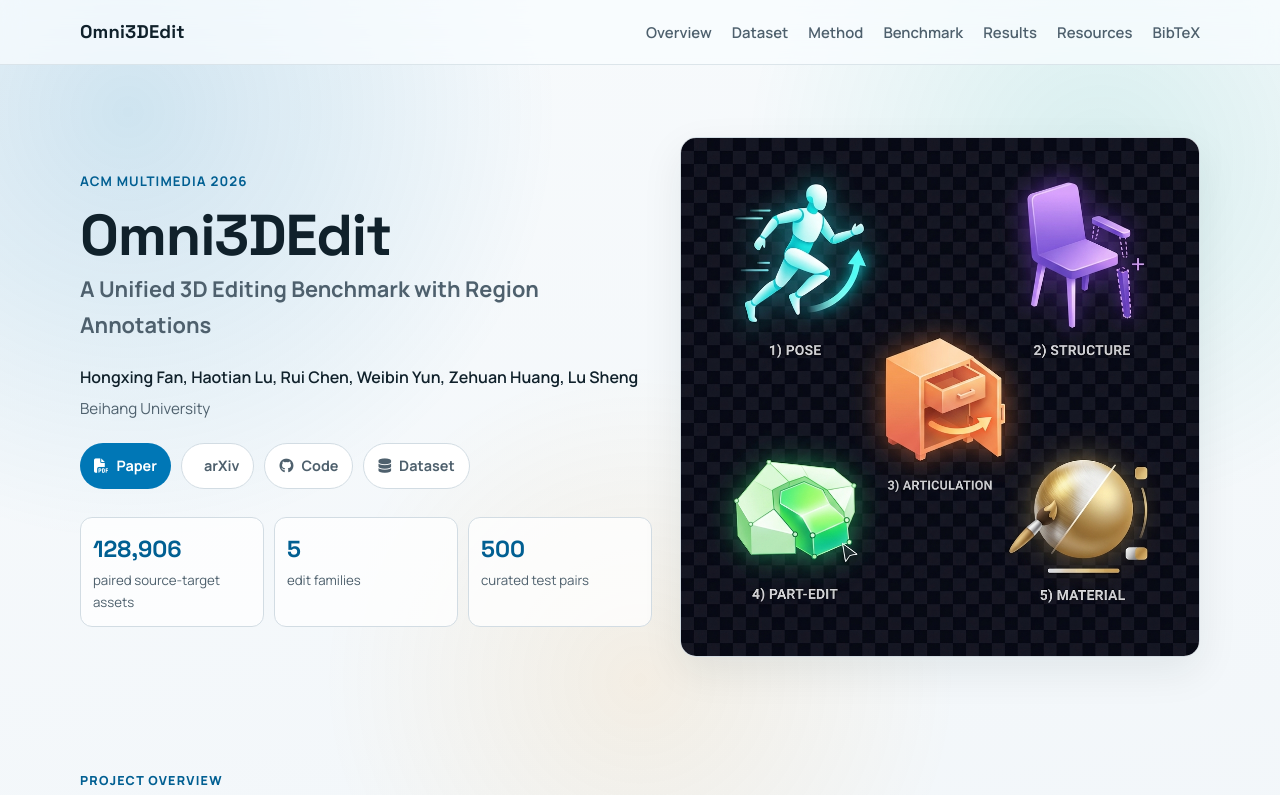
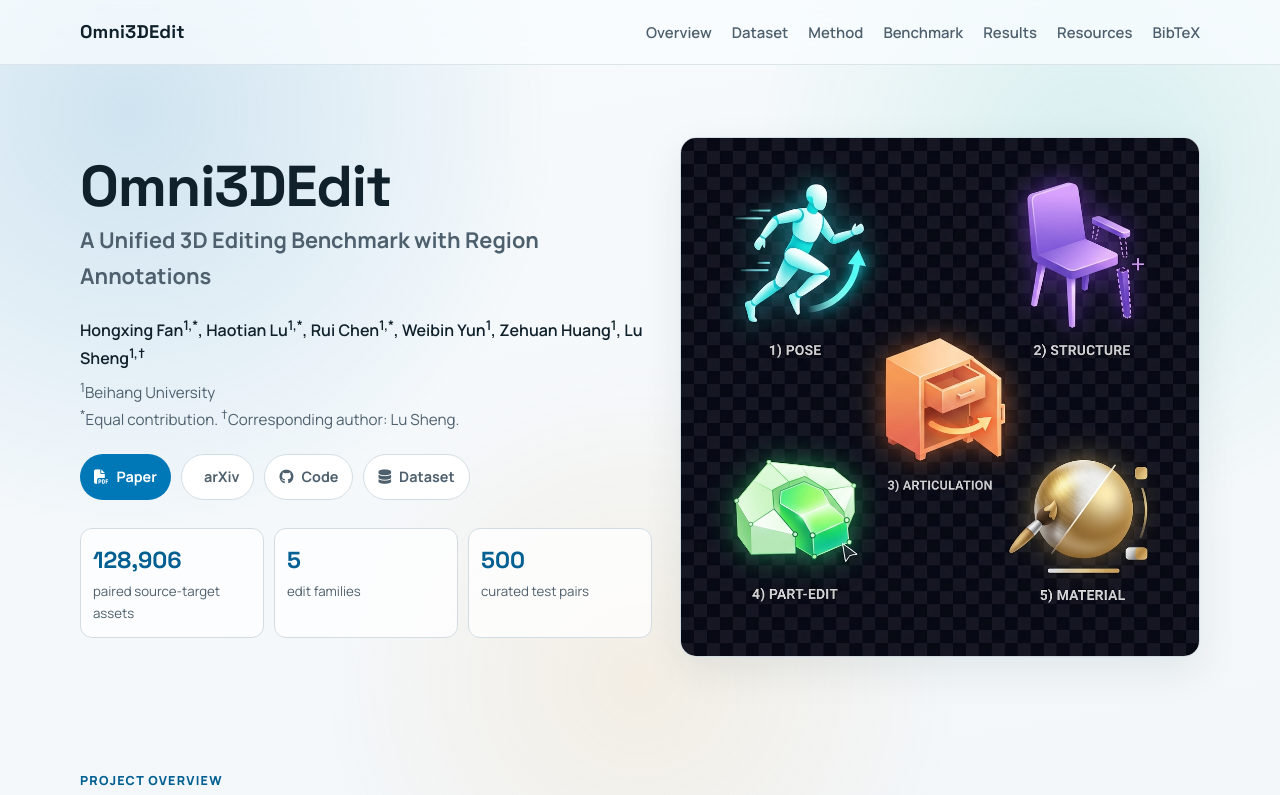
Before and after one commit to fanhongxing/Omni3DEdit, a plain HTML site: page index.html in a window 1280 px wide. Shown: the top 795 px of the page. Drawn offline with Linux system fonts and the light colour scheme; some icons are missing.

Commit message:
update equal contribution and author

```diff
--- a/index.html
+++ b/index.html
@@ -49,16 +49,16 @@
     <header class="hero" id="top">
         <div class="container hero-grid">
             <div class="hero-copy">
-                <p class="hero-badge">ACM Multimedia 2026</p>
                 <h1>
                     <span class="wordmark">Omni3DEdit</span>
                     <span class="subtitle">A Unified 3D Editing Benchmark with Region Annotations</span>
                 </h1>
 
                 <p class="authors">
-                    Hongxing Fan, Haotian Lu, Rui Chen, Weibin Yun, Zehuan Huang, Lu Sheng
+                    Hongxing Fan<sup>1,*</sup>, Haotian Lu<sup>1,*</sup>, Rui Chen<sup>1,*</sup>, Weibin Yun<sup>1</sup>, Zehuan Huang<sup>1</sup>, Lu Sheng<sup>1,&#8224;</sup>
                 </p>
-                <p class="affiliation">Beihang University</p>
+                <p class="affiliation"><sup>1</sup>Beihang University</p>
+                <p class="affiliation"><sup>*</sup>Equal contribution. <sup>&#8224;</sup>Corresponding author: Lu Sheng.</p>
 
                 <div class="cta-row">
                     <a class="btn btn-primary" href="Omni3DEdit__A_Unified_3D_Editing_Benchmark_with_Region_Annotations.pdf" target="_blank" rel="noopener">
@@ -278,12 +278,11 @@
                         <span>Copy citation</span>
                         <button id="copyBibtex" type="button">Copy</button>
                     </div>
-                    <pre><code id="bibtexCode">@inproceedings{fan2026omni3dedit,
-  title     = {Omni3DEdit: A Unified 3D Editing Benchmark with Region Annotations},
-  author    = {Fan, Hongxing and Lu, Haotian and Chen, Rui and Yun, Weibin and Huang, Zehuan and Sheng, Lu},
-  booktitle = {Proceedings of the ACM International Conference on Multimedia},
-  year      = {2026}
-}</code></pre>
+	                    <pre><code id="bibtexCode">@inproceedings{fan2026omni3dedit,
+	  title     = {Omni3DEdit: A Unified 3D Editing Benchmark with Region Annotations},
+	  author    = {Fan, Hongxing and Lu, Haotian and Chen, Rui and Yun, Weibin and Huang, Zehuan and Sheng, Lu},
+	  year      = {2026}
+	}</code></pre>
                 </div>
             </div>
         </section>
```
